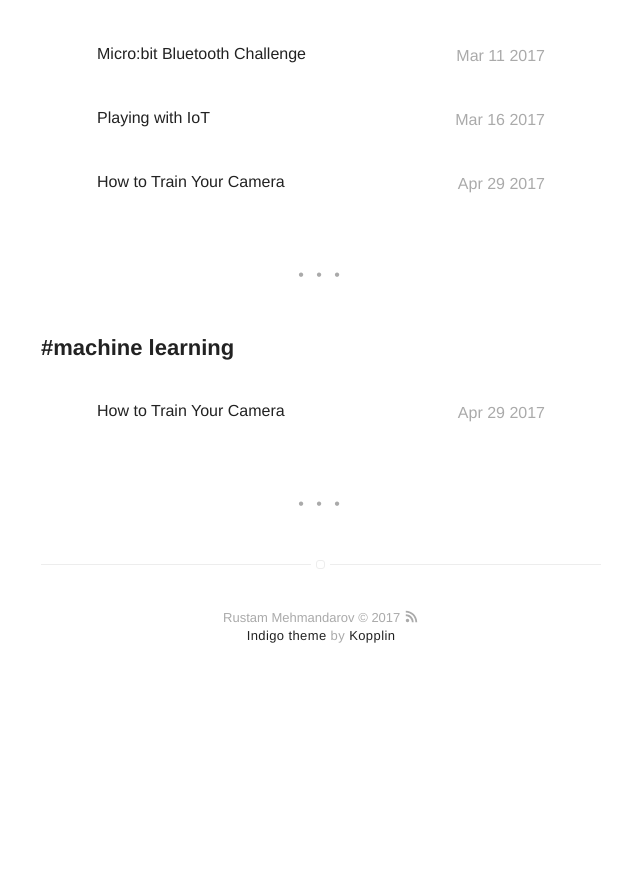
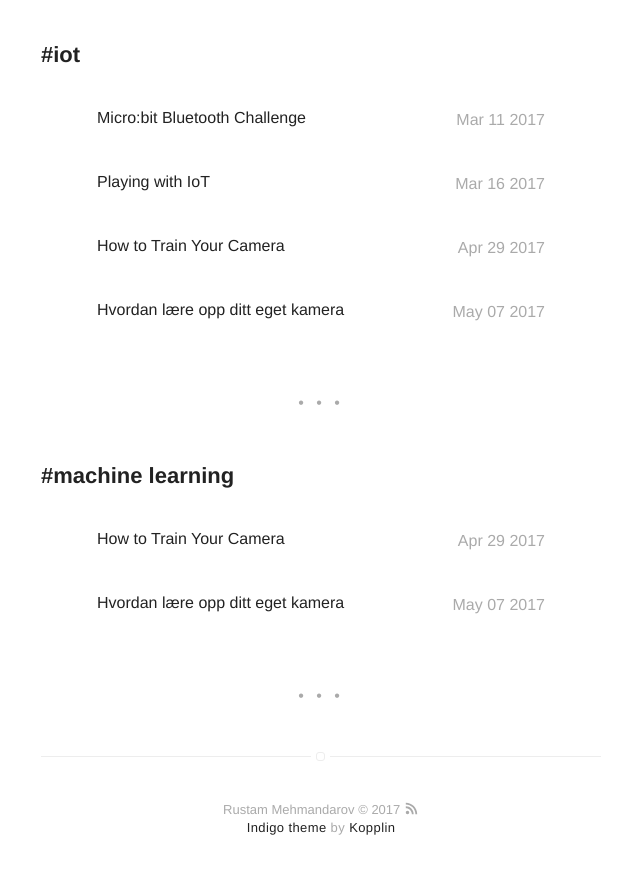
Before and after one commit to mehmandarov/mehmandarov.github.io, a Jekyll site: the page built from tags.html, in a window 1280 px wide and 900 px high, scrolled down 7046 px. Shown: the top 874 px of the window, without its empty margins (319-959 px from the left). Built offline with Jekyll 4.4.1, drawn with Linux system fonts in a browser that asks for light colours; before the commit the page ends 7754 px from its top, so only the background shows below that; some of the changed lines change nothing that is shown; some of the changed text lies outside the part shown.

Commit message:
New post and minor updates to an existing post

```diff
--- a/_posts/2017-04-26-how-to-train-your-camera.markdown
+++ b/_posts/2017-04-26-how-to-train-your-camera.markdown
@@ -12,6 +12,7 @@
 star: false
 author: rustam.mehmandarov
 ---
+[\[Norwegian version - Norsk versjon\]][16]
 
 _Image recognition made simple. How to recognise a specific object from a camera feed?_
 
@@ -34,6 +35,7 @@
 
 > _**TL;DR**_ There are some traditional ways of doing image recognition and object detection, like in OpenCV, and there are some techniques based on Deep Learning object detection, like in TensorFlow. Want to know more? Keep on reading.
 
+---
 
 ## A Tiny Bit of Theory
 
@@ -44,6 +46,7 @@
 ![Training your own model] [11]
 <figcaption class = "caption">Someone has to train the model that you will be using for image classification (recognition).</figcaption>
 
+---
 
 ## Where to Start?
 
@@ -51,6 +54,7 @@
 
 Since we want to run the model on a relatively low-end computer, you might consider doing the processing in the Cloud. However, it should also be possible to run [OpenCV][5]{:target="_blank"} and [TensorFlow][6]{:target="_blank"} on the latest Raspberry Pis.
 
+---
 
 ## Doing Image Recognition
 
@@ -80,7 +84,6 @@
 * [Wild Flower Detection][10]{:target="_blank"} (*in Danish*)
 * [Machine Learning is Fun! Part 3: Deep Learning and Convolutional Neural Networks][13]{:target="_blank"}. (*Also, check out the other parts of the article series.*)
 
-
 Now, try putting it all together, and let me know how it goes!
 
 *Good luck!*
@@ -100,3 +103,4 @@
 [13]: https://medium.com/@ageitgey/machine-learning-is-fun-part-3-deep-learning-and-convolutional-neural-networks-f40359318721
 [14]: http://www.bitfusion.io/2016/08/31/training-a-bird-classifier-with-tensorflow-and-tflearn/
 [15]: https://www.oreilly.com/learning/dive-into-tensorflow-with-linux
+[16]: {{ site.url }}/hvordan-laere-opp-ditt-eget-kamera/
--- /dev/null
+++ b/_posts/2017-05-07-hvordan-laere-opp-ditt-eget-kamera.markdown
@@ -0,0 +1,106 @@
+---
+title: "Hvordan lære opp ditt eget kamera"
+layout: post
+date: 2017-05-07 20:46 +0200
+image: '/assets/images/posts-images/bird_hd.jpg'
+description: Bildegjenkjenning gjort enkelt. Slik gjenkjenner du en bestemt gjenstand ved hjelp av et kamera og OpenCV eller TensorFlow
+tag:
+- iot
+- machine learning
+- norwegian
+blog: true
+star: false
+author: rustam.mehmandarov
+---
+[\[English version – Engelsk versjon\]][16]
+
+_Image recognition made simple. How to recognise a specific object from a camera feed?_
+
+- [Utfordringen](#utfordringen)
+- [Litt teori](#litt-teori)
+- [Hvor starter jeg?](#hvor-starter-jeg)
+- [La oss kjøre bildegjenkjenning](#la-oss-kjøre-bildegjenkjenning)
+
+---
+
+## Utfordringen
+
+Denne uken har jeg fått utfordringen å foreslå en løsning på følgende problem:
+
+> *"Med en enkel datamaskin, som en Raspberry Pi, et kamera og et fuglebrett, lag et program som kan artsbestemme hvilke fugler som er innom brettet og spiser i løpet av en dag."*
+
+Siden spørsmålet var av mer teoretisk art, bestemte jeg meg for å begrense dette innlegget til å introdusere byggeblokkene og gi en forklaring på hvordan du typisk kan bygge et slikt system.
+
+Å gjenkjenne gjenstander er en ganske vanlig oppgave nå for tiden, og den har blitt løst på flere forskjellige måter, og med forskjellige tilnærminger. La oss se på hvordan dette virker.
+
+> _**TL;DR**_ Det fins noen tradisjonelle måter å lage bilde- og gjenstandsgjenkjenning på, som i OpenCV, og det fins noen teknikker basert på Deep Learning, som i TensorFlow. Vil du vite mer? Fortsett å lese.
+
+---
+
+## Litt teori
+De mer tradisjonelle prinsippene bak OpenCV for å oppdage er godt beskrevet i [dette blogginnlegget][1]{:target="_blank"}, så vel som i denne veiledningen for å gjenkjenne (hold dere fast!) [katter på bilder][2]{:target="_blank"}.
+
+Mens [dette innlegget][4]{:target="_blank"} forklarer hvordan bildegjenkjenning virker i TensorFlow, som bruker en modell kalt dypt konvolverende nevrale nettverk, vil det også la deg [trene opp din egen bildeklassifiserer][3]{:target="_blank"}, slik som OpenCV.
+
+![Training your own model] [11]
+<figcaption class = "caption">Noen må lære opp modellen som du skal bruke til bildeklassifisering (-gjenkjenning).</figcaption>
+
+---
+
+## Hvor starter jeg?
+
+I utgangspunktet har du to valg – du bør enten lære opp din egen modell eller finne en modell som har blitt lært opp av noen andre, og du vil kanskje alltid starte med å se etter en forhåndsopplært modell. Men jo mer spesifiserte bildeklassifiseringskravene dine er, jo høyere er sjansen for at du må lære opp din egen modell. Dette vil være det samme enten du velger OpenCV eller TensorFlow.
+
+Siden vi vil kjøre modellen på en relativt enkel datamaskin, kan du vurdere å gjøre prosesseringen i skyen. Det bør imidlertid også være mulig å kjøre [OpenCV][5]{:target="_blank"} og [TensorFlow][6]{:target="_blank"} på den nyeste Raspberry Pi.
+
+---
+
+## La oss kjøre bildegjenkjenning
+
+Nå vet du litt om teorien. La oss så ta en rask titt på hvordan vi kan lære opp modellene i våre behov.
+
+> _**TL;DR**_ Måten dette virker på, er at du viser modellen ganske mange bilder av en gjenstand, og en tilsvarende mengde bilder uten gjenstanden på.
+
+
+La oss si at du vil bruke modellen til å gjenkjenne fugler utenfor huset ditt i Norge. Et godt utgangspunkt vil da være å få en liste over de typiske artene som du mest sannsynlig ser i hagen din, og samle så mange bilder av hver art som mulig.
+
+![Your own model in action] [12]
+<figcaption class = "caption">Din opplærte modell i aksjon.</figcaption>
+
+Her er hva du kan gjøre:
+
+1. Start med å finne en liste over norske fugler på [Wikipedia][7]{:target="_blank"}, eller [Store Norske Leksikon][8]{:target="_blank"}.
+2. Søk på nettet etter bilder av hver fugleart. Det kan være du vil automatisere dette arbeidet, og sørg for at du plukker ut bilder med de riktige opphavsrettstillatelsene.
+3. Bruk disse bildene i opplæringen av din modell.
+4. Sett opp din Raspberry Pi med et kamera og fuglebrett, og gjør deg klar til å identifisere fuglearter. Du bør optimalisere programvaren slik at bildeklassifiseringen ikke skjer hele tiden, men kun når man ser en bevegelse.
+
+*Pro tip:* Det kan også være litt utfordrende å ta gode bilder av våre fjærkledde venner, så sørg for at kameraet ditt er godt plassert, og materen er på et godt opplyst sted. Uten å forstyrre dyrelivet, så klart.
+
+Lurer du på om lignende systemer har blitt implementert eller om det er mulig? Svaret er ja. Her er det noen lenker til inspirasjon for videre lesning:
+
+* [En fugleklassifiserer med tensorflow][15]{:target="_blank"}
+* [Trene opp en fugleklassifiserer med Tensorflow og TFLearn][14]{:target="_blank"}
+* [Kjøretøyklassifisering og -telling med OpenCV][9]{:target="_blank"}
+* [Blomstergjenkjenning i naturen][10]{:target="_blank"} (på dansk)
+* [Maskinlæring er morsomt! Del 3: Dypt konvolverende nevrale nettverk][13]{:target="_blank"}. (Ta også gjerne en titt på de andre delene i denne artikkelserien.)
+
+Prøv nå å sette alt dette sammen, og fortell meg gjerne hvordan det går!
+
+*Lykke til!*
+
+[1]: http://www.learnopencv.com/image-recognition-and-object-detection-part1/
+[2]: http://www.pyimagesearch.com/2016/06/20/detecting-cats-in-images-with-opencv/
+[3]: https://research.googleblog.com/2016/03/train-your-own-image-classifier-with.html
+[4]: https://www.tensorflow.org/tutorials/image_recognition
+[5]: http://www.pyimagesearch.com/2016/04/18/install-guide-raspberry-pi-3-raspbian-jessie-opencv-3/
+[6]: https://svds.com/tensorflow-image-recognition-raspberry-pi/
+[7]: https://en.wikipedia.org/wiki/List_of_birds_of_Norway
+[8]: https://snl.no/Fugler_i_Norge
+[9]: https://www.youtube.com/watch?v=S-W9tMZu8PU
+[10]: http://www.fyens.dk/article/3141726?fbrefresh=true
+[11]: {{ site.url }}/assets/images/posts-images/2017-04-29-cartoon_image_processing_1.png
+[12]: {{ site.url }}/assets/images/posts-images/2017-04-29-cartoon_image_processing_2.png
+[13]: https://medium.com/@ageitgey/machine-learning-is-fun-part-3-deep-learning-and-convolutional-neural-networks-f40359318721
+[14]: http://www.bitfusion.io/2016/08/31/training-a-bird-classifier-with-tensorflow-and-tflearn/
+[15]: https://www.oreilly.com/learning/dive-into-tensorflow-with-linux
+[16]: {{ site.url }}/how-to-train-your-camera/
```
